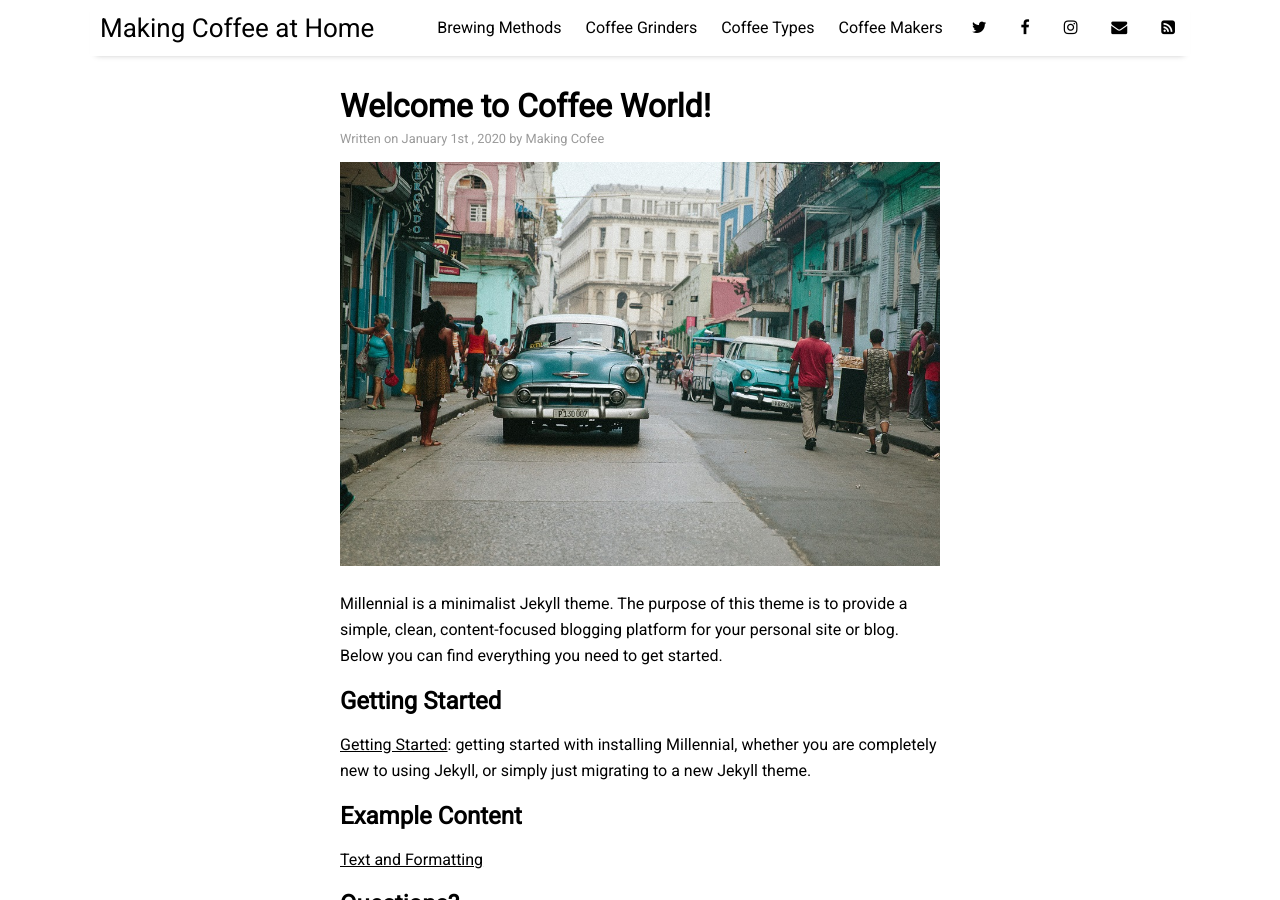
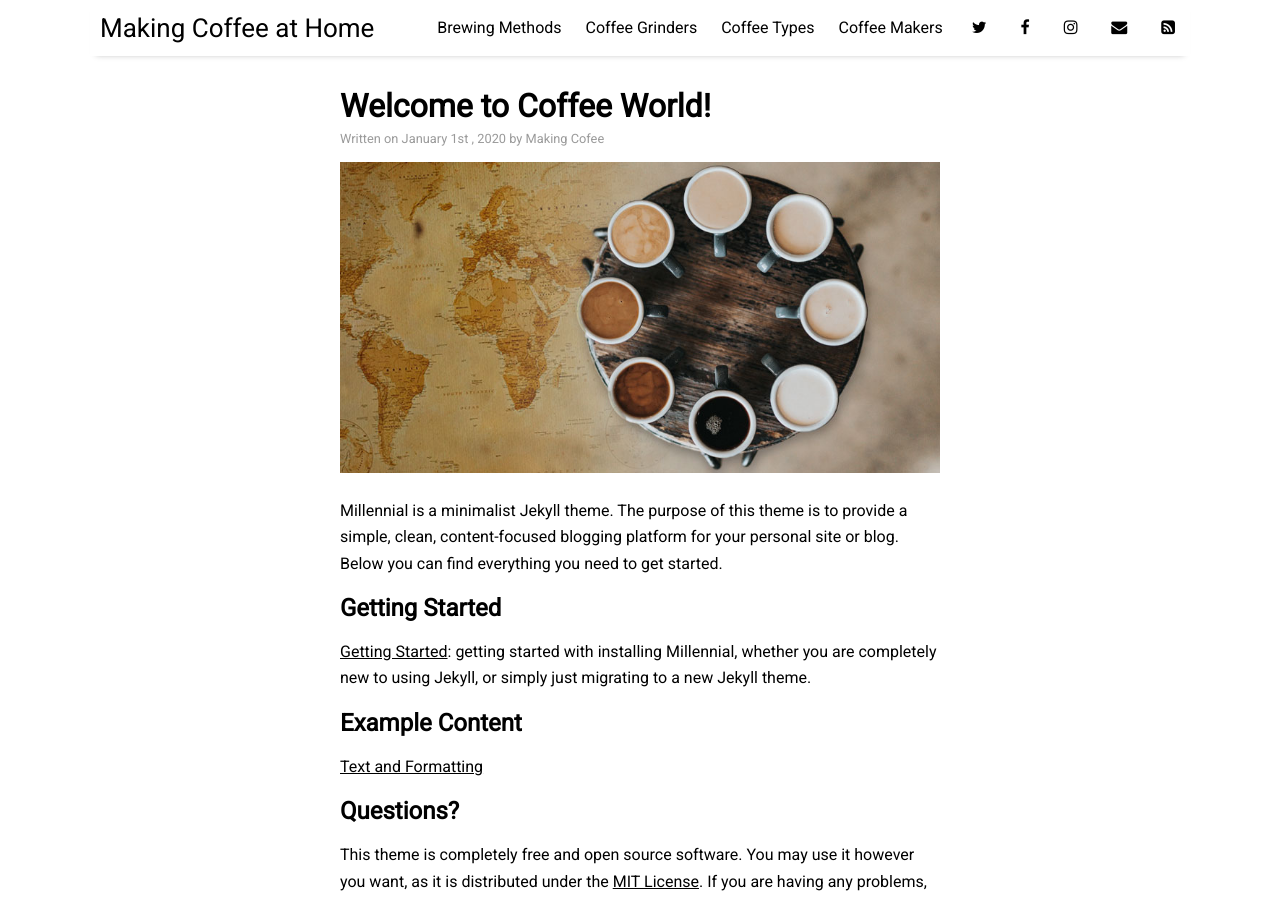
Before and after one commit to making-coffee/making-coffee.github.io, a Jekyll site: the page built from _posts/2020-01-01-welcome-to-coffee-world.md, in a window 1280 px wide and 900 px high. Built offline with Jekyll 4.4.1, drawn with Linux system fonts in a browser that asks for light colours; nearby versions of some CDN libraries.

Commit message:
First post image

```diff
--- a/_posts/2020-01-01-welcome-to-coffee-world.md
+++ b/_posts/2020-01-01-welcome-to-coffee-world.md
@@ -4,7 +4,7 @@ title: "Welcome to Coffee World!"
 author: "Making Cofee"
 categories: documentation
 tags: [documentation,sample]
-image: cuba-1.jpg
+image: coffee-world.jpg
 ---
 
 Millennial is a minimalist Jekyll theme. The purpose of this theme is to provide a simple, clean, content-focused blogging platform for your personal site or blog. Below you can find everything you need to get started.
```
Also changed, not shown: assets/img/coffee-world.jpg (added).
